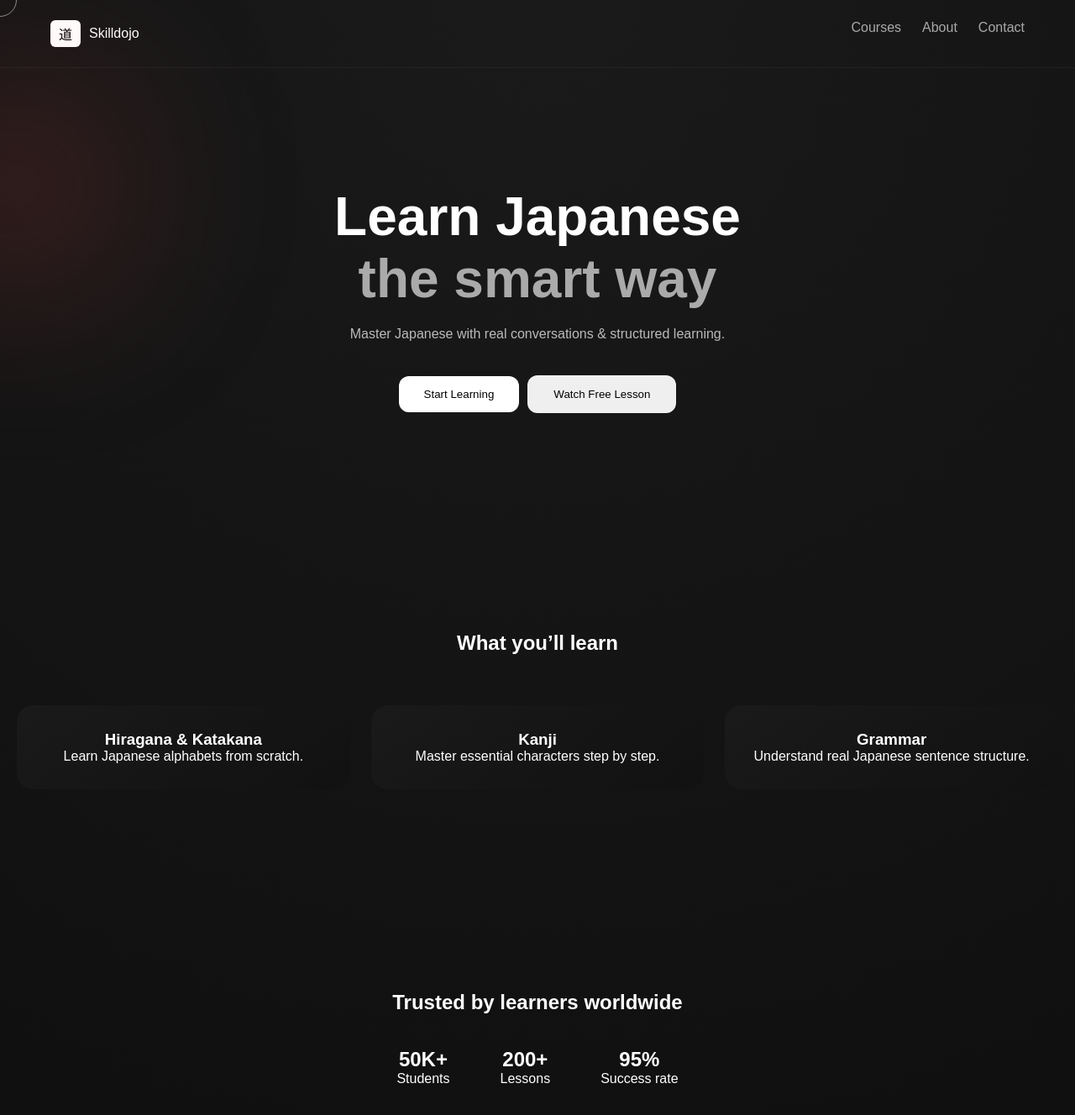
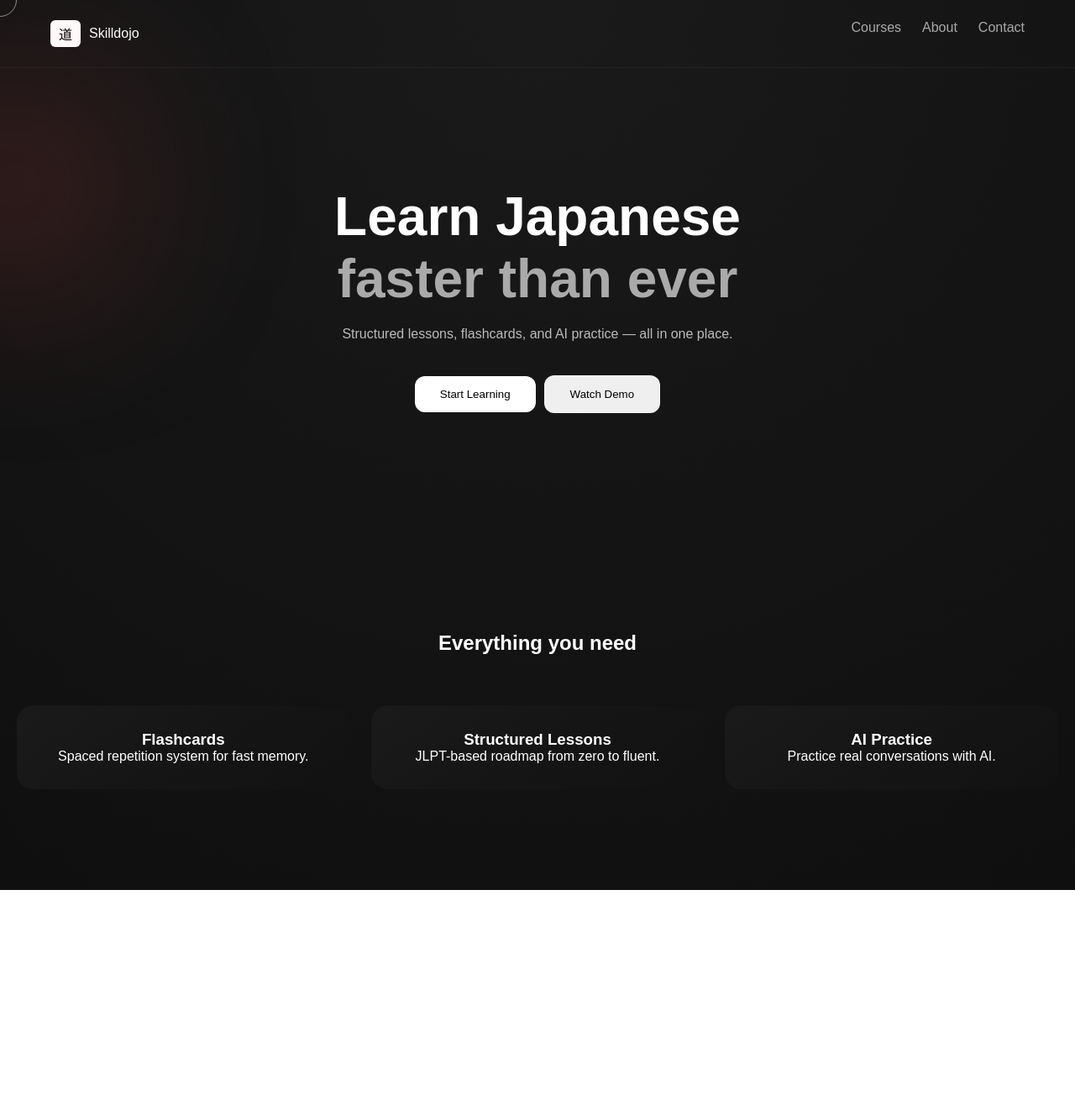
Before and after one commit to marufislam8924/skilldojo, a Next.js app: page / in a window 1280 px wide. Shown: the top 1328 px of the page at 84% size. After the commit the page ends 1060 px from the top, so only its background shows below. Built offline with nearby package versions, Linux system fonts and the light colour scheme.

Commit message:
Update page.js

```diff
--- a/app/page.js
+++ b/app/page.js
@@ -1,39 +1,29 @@
 "use client";
 
 import { useEffect } from "react";
+import { motion } from "framer-motion";
 
 export default function Home() {
 
   useEffect(() => {
-    const elements = document.querySelectorAll(".reveal");
-
-    const observer = new IntersectionObserver((entries) => {
-      entries.forEach((entry) => {
-        if (entry.isIntersecting) {
-          entry.target.classList.add("show");
-        }
-      });
-    });
-
-    elements.forEach((el) => observer.observe(el));
-
-    // PARALLAX GLOW FOLLOW
     document.addEventListener("mousemove", (e) => {
       const glow = document.querySelector(".glow");
-
       if (glow) {
         glow.style.left = e.clientX + "px";
         glow.style.top = e.clientY + "px";
       }
     });
-
   }, []);
 
   return (
     <main>
 
       {/* NAV */}
-      <nav className="nav">
+      <motion.nav
+        className="nav"
+        initial={{ opacity: 0 }}
+        animate={{ opacity: 1 }}
+      >
         <div className="logo">
           <div className="logo-box">道</div>
           Skilldojo
@@ -44,72 +34,66 @@ export default function Home() {
           <p>About</p>
           <p>Contact</p>
         </div>
-      </nav>
+      </motion.nav>
 
       {/* HERO */}
-      <section className="hero reveal">
+      <section className="hero">
 
         <div className="glow"></div>
 
-        <h1>
-          Learn Japanese <br />
-          <span>the smart way</span>
-        </h1>
+        <div className="hero-content">
 
-        <p className="desc">
-          Master Japanese with real conversations & structured learning.
-        </p>
+          <motion.h1
+            initial={{ opacity: 0, y: 60 }}
+            animate={{ opacity: 1, y: 0 }}
+          >
+            Learn Japanese <br />
+            <span>faster than ever</span>
+          </motion.h1>
 
-        <div className="hero-buttons">
-          <button className="primary magnetic">Start Learning</button>
-          <button className="secondary">Watch Free Lesson</button>
+          <motion.p
+            className="desc"
+            initial={{ opacity: 0 }}
+            animate={{ opacity: 1 }}
+          >
+            Structured lessons, flashcards, and AI practice — all in one place.
+          </motion.p>
+
+          <motion.div
+            className="hero-buttons"
+            initial={{ opacity: 0 }}
+            animate={{ opacity: 1 }}
+          >
+            <button className="primary">Start Learning</button>
+            <button className="secondary">Watch Demo</button>
+          </motion.div>
+
         </div>
 
       </section>
 
       {/* FEATURES */}
-      <section className="features reveal">
-        <h2>What you’ll learn</h2>
+      <section className="features">
+
+        <h2>Everything you need</h2>
 
         <div className="grid">
 
-          <div className="card tilt">
-            <h3>Hiragana & Katakana</h3>
-            <p>Learn Japanese alphabets from scratch.</p>
+          <div className="card">
+            <h3>Flashcards</h3>
+            <p>Spaced repetition system for fast memory.</p>
           </div>
 
-          <div className="card tilt">
-            <h3>Kanji</h3>
-            <p>Master essential characters step by step.</p>
+          <div className="card">
+            <h3>Structured Lessons</h3>
+            <p>JLPT-based roadmap from zero to fluent.</p>
           </div>
 
-          <div className="card tilt">
-            <h3>Grammar</h3>
-            <p>Understand real Japanese sentence structure.</p>
+          <div className="card">
+            <h3>AI Practice</h3>
+            <p>Practice real conversations with AI.</p>
           </div>
 
-        </div>
-      </section>
-
-      {/* STATS */}
-      <section className="stats reveal">
-        <h2>Trusted by learners worldwide</h2>
-
-        <div className="stats-grid">
-          <div>
-            <h1>50K+</h1>
-            <p>Students</p>
-          </div>
-
-          <div>
-            <h1>200+</h1>
-            <p>Lessons</p>
-          </div>
-
-          <div>
-            <h1>95%</h1>
-            <p>Success rate</p>
-          </div>
         </div>
       </section>
 
```
